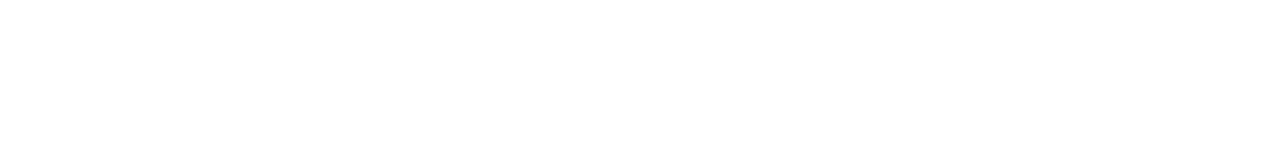
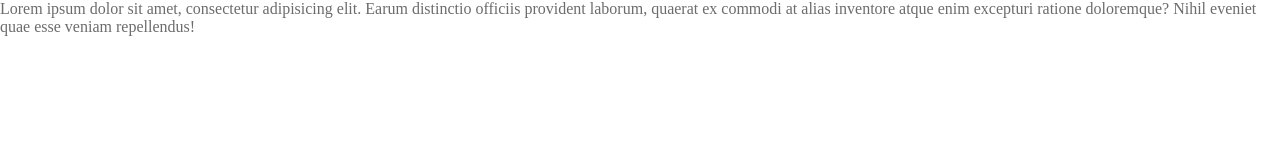
Before and after one commit to edgar-lins/Travelgram, a plain HTML site: page index.html in a window 1280 px wide. Drawn offline with Linux system fonts and the light colour scheme.

Commit message:
Class: Iniciando o Style Guide

```diff
--- a/index.html
+++ b/index.html
@@ -8,6 +8,10 @@
     <link rel="stylesheet" href="./styles/index.css">
 </head>
 <body>
-
+    <p>
+        Lorem ipsum dolor sit amet, consectetur adipisicing elit. Earum distinctio officiis provident laborum, quaerat
+        ex commodi at alias inventore atque enim excepturi ratione doloremque? Nihil eveniet quae esse veniam
+        repellendus!
+    </p>
 </body>
 </html>
--- a/styles/global.css
+++ b/styles/global.css
@@ -3,3 +3,23 @@
     padding: 0;
     box-sizing: border-box;
 }
+
+:root {
+    /* Product */
+    --brand-color: #EF5F4C;
+
+    /* Shape */
+    --background-color: #FFFFFF;
+    --surface-color: #F5F5F5;
+    --skeleton-color: #D9D9D9;
+    --shape-transparency: #FFFFFF8F;
+
+    /* Text */
+    --text-color-primary: #313131;
+    --text-color-secondary: #6C6C6C;
+}
+
+body {
+    color: var(--text-color-secondary);
+    background-color: var(--background-color);
+}
```
Also changed, not shown: assets/AirplaneTilt.svg (added), assets/Image 01.png (added), assets/Image 02.png (added), assets/Image 03.png (added), assets/Image 04.png (added), assets/Image 05.png (added), assets/Image 06.png (added), assets/Image 07.png (added), assets/Image 08.png (added), assets/Image 09.png (added), assets/Image 10.png (added), assets/Image 11.png (added), assets/Image.svg (added), assets/Logo.svg (added), 2 more files, 1 other file.
